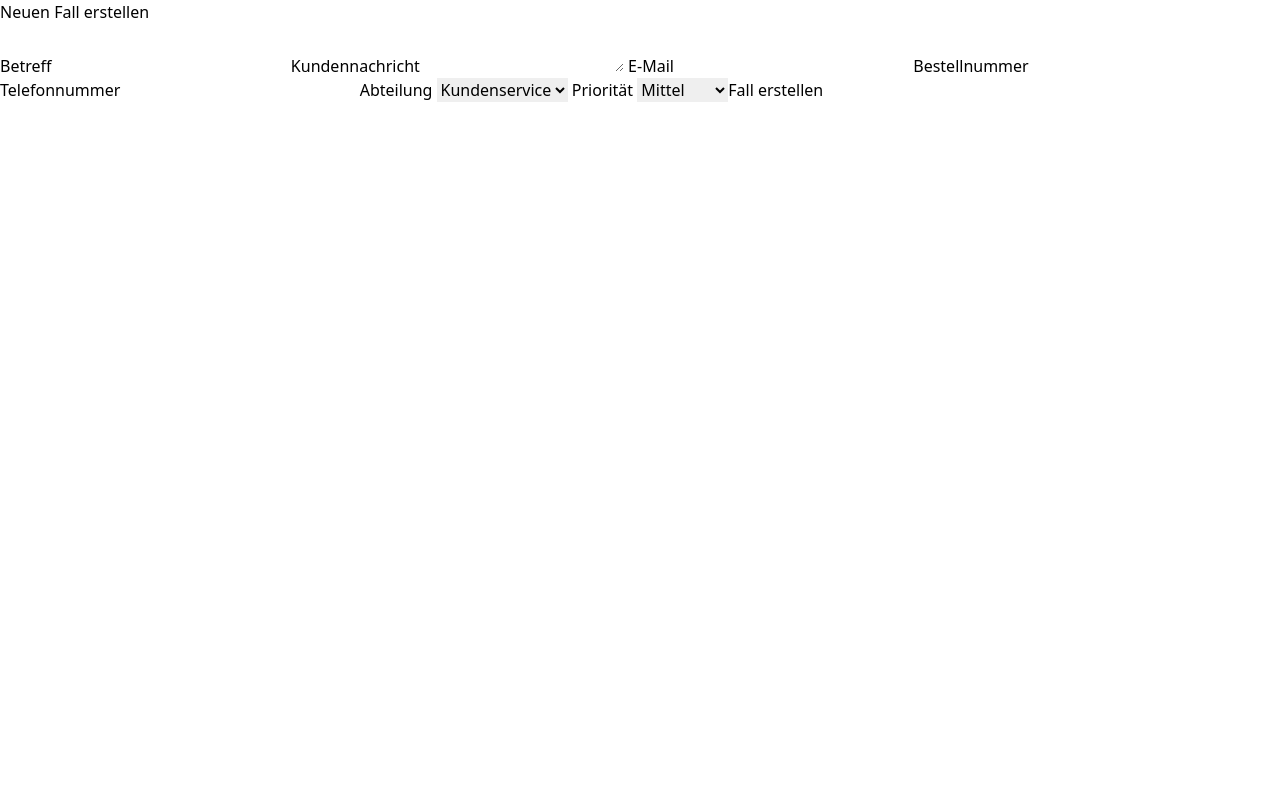
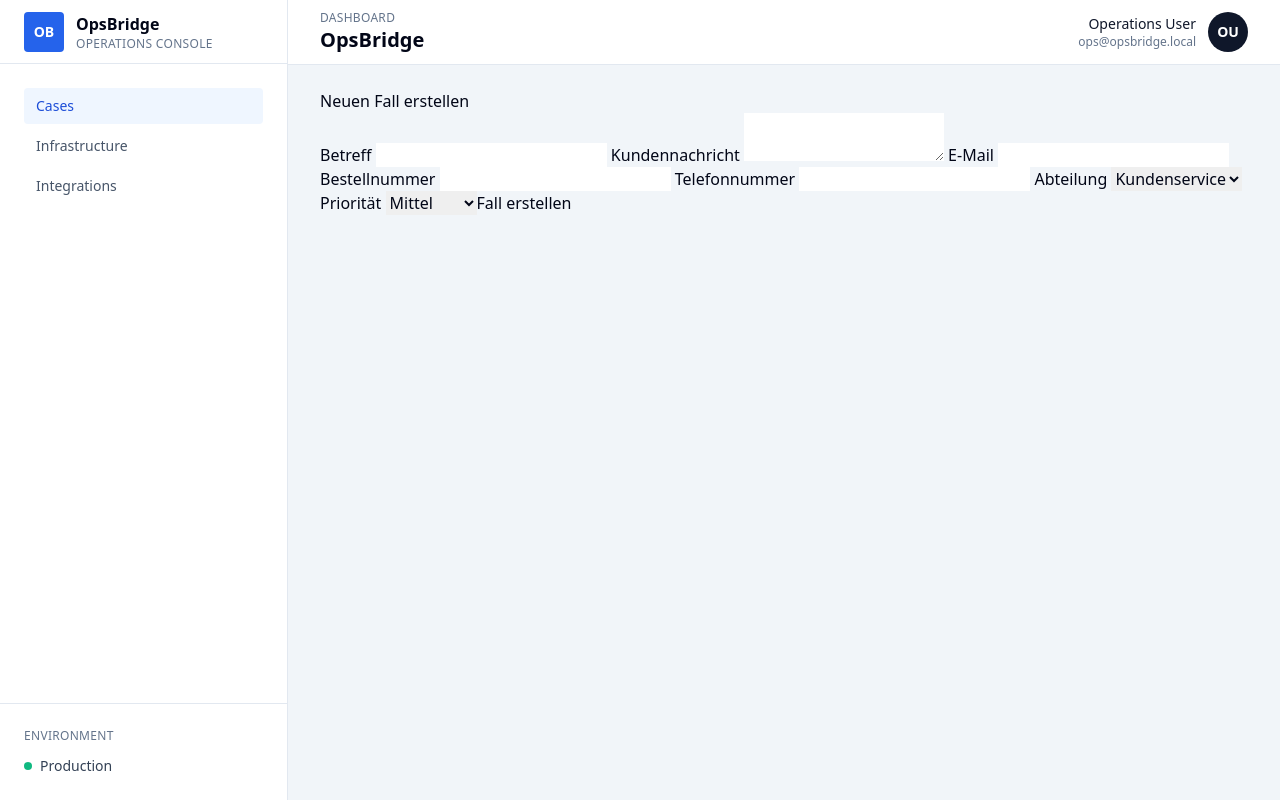
Before and after one commit to igalVilensky/opsbridge, a Nuxt app: page /cases/new in a window 1280 px wide. Built offline with nearby package versions, Linux system fonts and the light colour scheme.

Commit message:
feat: add layout components and page metadata for cases

```diff
--- a/app.vue
+++ b/app.vue
@@ -1,3 +1,5 @@
 <template>
-  <NuxtPage />
+  <NuxtLayout>
+    <NuxtPage />
+  </NuxtLayout>
 </template>
--- /dev/null
+++ b/components/layout/Header.vue
@@ -0,0 +1,44 @@
+<script setup lang="ts">
+const route = useRoute();
+
+const pageTitle = computed(() => {
+  const metaTitle = route.meta.title;
+
+  if (typeof metaTitle === "string") {
+    return metaTitle;
+  }
+
+  return "OpsBridge";
+});
+</script>
+
+<template>
+  <header
+    class="sticky top-0 z-30 border-b border-slate-200 bg-white/95 backdrop-blur"
+  >
+    <div class="flex min-h-16 items-center justify-between gap-4 px-4 sm:px-6 lg:px-8">
+      <div class="min-w-0">
+        <p class="text-xs font-medium uppercase tracking-wide text-slate-500">
+          Dashboard
+        </p>
+        <h1 class="truncate text-xl font-semibold text-slate-950">
+          {{ pageTitle }}
+        </h1>
+      </div>
+
+      <div class="flex shrink-0 items-center gap-3">
+        <div class="hidden text-right sm:block">
+          <p class="text-sm font-medium text-slate-900">Operations User</p>
+          <p class="text-xs text-slate-500">ops@opsbridge.local</p>
+        </div>
+
+        <div
+          class="flex size-10 items-center justify-center rounded-full bg-slate-900 text-sm font-semibold text-white"
+          aria-label="Current user"
+        >
+          OU
+        </div>
+      </div>
+    </div>
+  </header>
+</template>
--- /dev/null
+++ b/components/layout/Sidebar.vue
@@ -0,0 +1,71 @@
+<script setup lang="ts">
+type NavigationItem = {
+  label: string;
+  to: string;
+};
+
+const route = useRoute();
+
+const navigationItems: NavigationItem[] = [
+  { label: "Cases", to: "/cases" },
+  { label: "Infrastructure", to: "/infrastructure" },
+  { label: "Integrations", to: "/integrations" },
+];
+
+function isActivePath(path: string) {
+  return route.path === path || route.path.startsWith(`${path}/`);
+}
+</script>
+
+<template>
+  <aside
+    class="border-b border-slate-200 bg-white lg:fixed lg:inset-y-0 lg:left-0 lg:z-40 lg:w-72 lg:border-b-0 lg:border-r"
+  >
+    <div class="flex h-full flex-col">
+      <div class="flex h-16 items-center gap-3 border-b border-slate-200 px-4 sm:px-6">
+        <div
+          class="flex size-10 shrink-0 items-center justify-center rounded bg-blue-600 text-sm font-bold text-white"
+        >
+          OB
+        </div>
+
+        <div class="min-w-0">
+          <p class="truncate text-base font-semibold text-slate-950">OpsBridge</p>
+          <p class="truncate text-xs font-medium uppercase tracking-wide text-slate-500">
+            Operations Console
+          </p>
+        </div>
+      </div>
+
+      <nav
+        aria-label="Primary navigation"
+        class="flex gap-2 overflow-x-auto px-4 py-3 sm:px-6 lg:flex-1 lg:flex-col lg:gap-1 lg:overflow-visible lg:py-6"
+      >
+        <NuxtLink
+          v-for="item in navigationItems"
+          :key="item.to"
+          :to="item.to"
+          :aria-current="isActivePath(item.to) ? 'page' : undefined"
+          class="whitespace-nowrap rounded px-3 py-2 text-sm font-medium transition hover:bg-slate-100 hover:text-slate-950 lg:w-full"
+          :class="
+            isActivePath(item.to)
+              ? 'bg-blue-50 text-blue-700'
+              : 'text-slate-600'
+          "
+        >
+          {{ item.label }}
+        </NuxtLink>
+      </nav>
+
+      <div class="hidden border-t border-slate-200 p-6 lg:block">
+        <p class="text-xs font-medium uppercase tracking-wide text-slate-500">
+          Environment
+        </p>
+        <div class="mt-3 flex items-center gap-2">
+          <span class="size-2 rounded-full bg-emerald-500"></span>
+          <span class="text-sm font-medium text-slate-700">Production</span>
+        </div>
+      </div>
+    </div>
+  </aside>
+</template>
--- /dev/null
+++ b/layouts/default.vue
@@ -0,0 +1,15 @@
+<template>
+  <div class="min-h-screen bg-slate-100 text-slate-950">
+    <LayoutSidebar />
+
+    <div class="min-h-screen lg:pl-72">
+      <LayoutHeader />
+
+      <main class="px-4 py-6 sm:px-6 lg:px-8">
+        <div class="mx-auto max-w-7xl">
+          <slot />
+        </div>
+      </main>
+    </div>
+  </div>
+</template>
--- a/pages/cases/[id].vue
+++ b/pages/cases/[id].vue
@@ -1,4 +1,8 @@
 <script setup lang="ts">
+definePageMeta({
+  title: "Case Detail",
+});
+
 const route = useRoute();
 
 const {
--- a/pages/cases/index.vue
+++ b/pages/cases/index.vue
@@ -1,9 +1,13 @@
 <script setup lang="ts">
+definePageMeta({
+  title: "Cases",
+});
+
 const { data: cases } = await useFetch("/api/cases");
 </script>
 
 <template>
-  <main class="mx-auto max-w-3xl p-6">
+  <main>
     <div class="mb-6 flex items-center justify-between gap-4">
       <h1 class="text-3xl font-bold text-slate-900">Fälle</h1>
 
--- a/pages/cases/new.vue
+++ b/pages/cases/new.vue
@@ -1,4 +1,8 @@
 <script setup lang="ts">
+definePageMeta({
+  title: "Create Case",
+});
+
 const form = reactive({
   subject: "",
   originalMessage: "",
```
